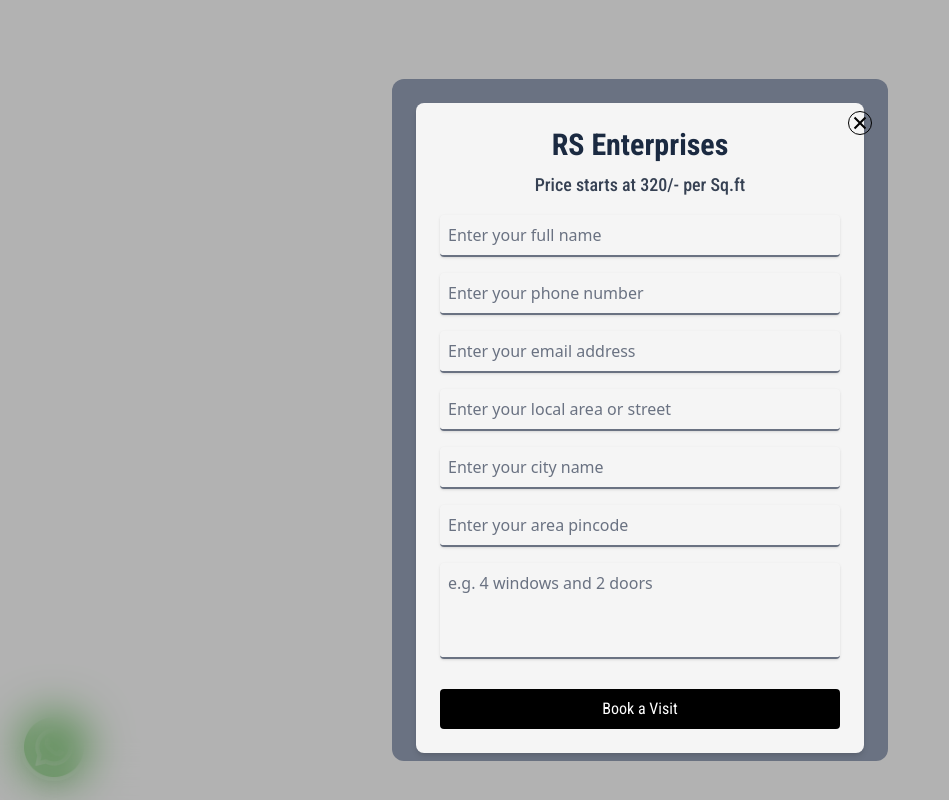
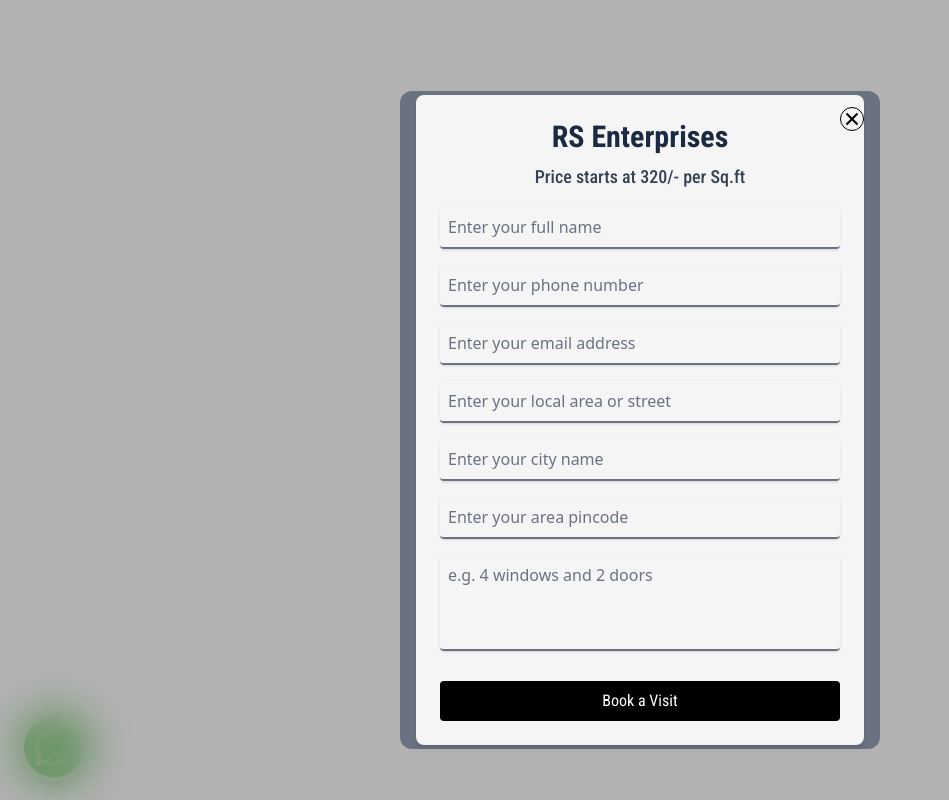
Before and after one commit to Team-Immature/upvc, a React (Vite) app in the folder frontend/: page /popup in a window 1280 px wide. Shown: the whole page, without its empty margins (0-949 px from the left). Built offline with nearby package versions, Linux system fonts and the light colour scheme.

Commit message:
fixed alignment of close button of form

```diff
--- a/frontend/src/components/PopUpForm.jsx
+++ b/frontend/src/components/PopUpForm.jsx
@@ -10,13 +10,11 @@ const PopUpForm = ({ setShowForm }) => {
   };
   return (
     <div className='fixed  inset-0  bg-black/30 backdrop-blur-xl bg-opacity-50 z-50 flex justify-center items-center overflow-y-auto '>
-      <div className='relative rounded-xl bg-gray-500 p-2 mt-10'>
-        <div className='w-[320px] md:w-[420px] lg:w-[480px] h-auto flex  justify-end items-center py-2 pr-0.5 hover:cursor-pointer'>
-          <IoCloseSharp
-            onClick={navigateBack}
-            className='absolute size-6 top-8 right-4 text-black  border border-black rounded-full'
-          />
-        </div>
+      <div className='relative rounded-xl bg-gray-500 p-1 mt-10 w-[320px] md:w-[420px] lg:w-[480px]'>
+        <IoCloseSharp
+          onClick={navigateBack}
+          className='absolute size-6 top-4 right-4 text-black  border border-black rounded-full hover:cursor-pointer'
+        />
         <EnquiryForm />
       </div>
     </div>
```
